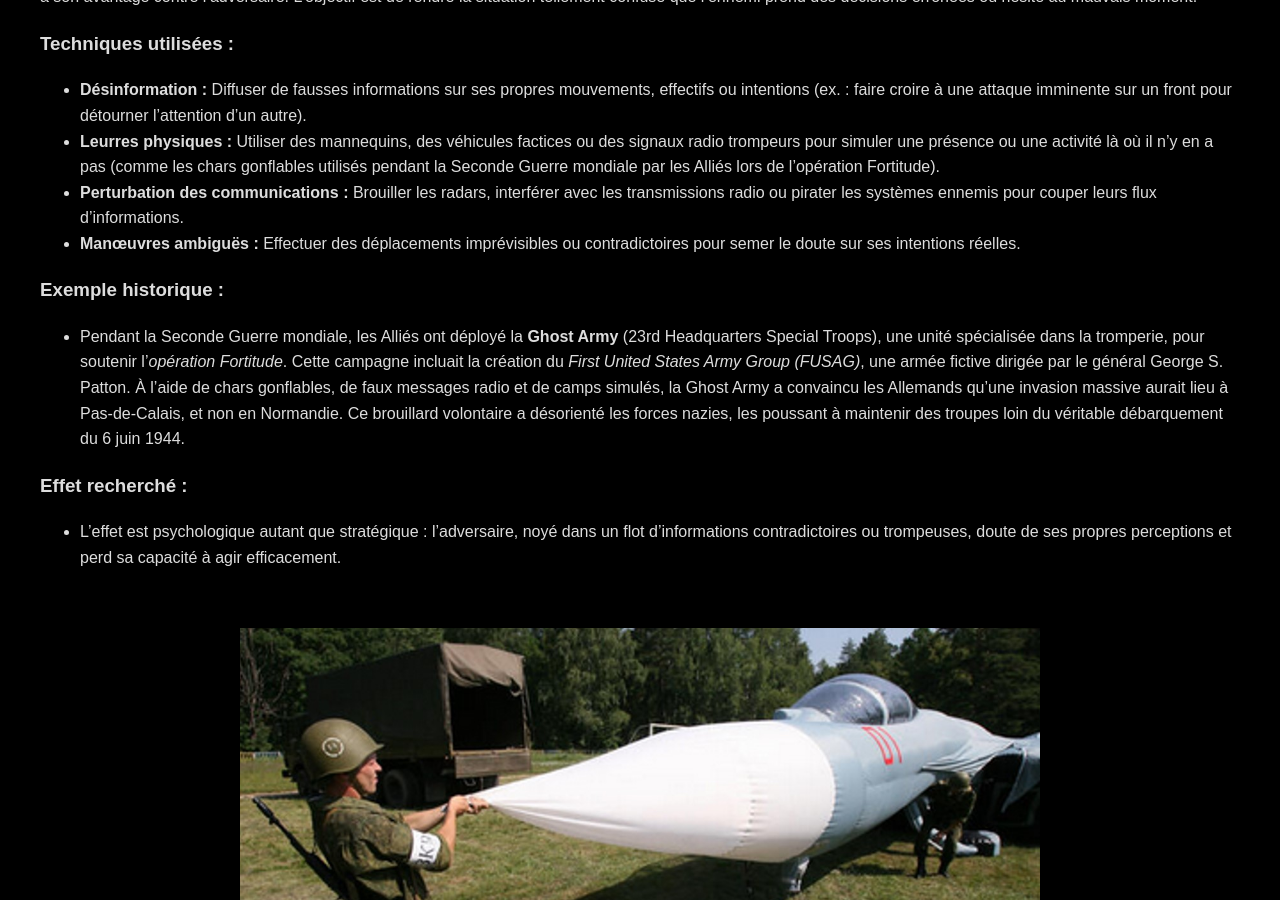
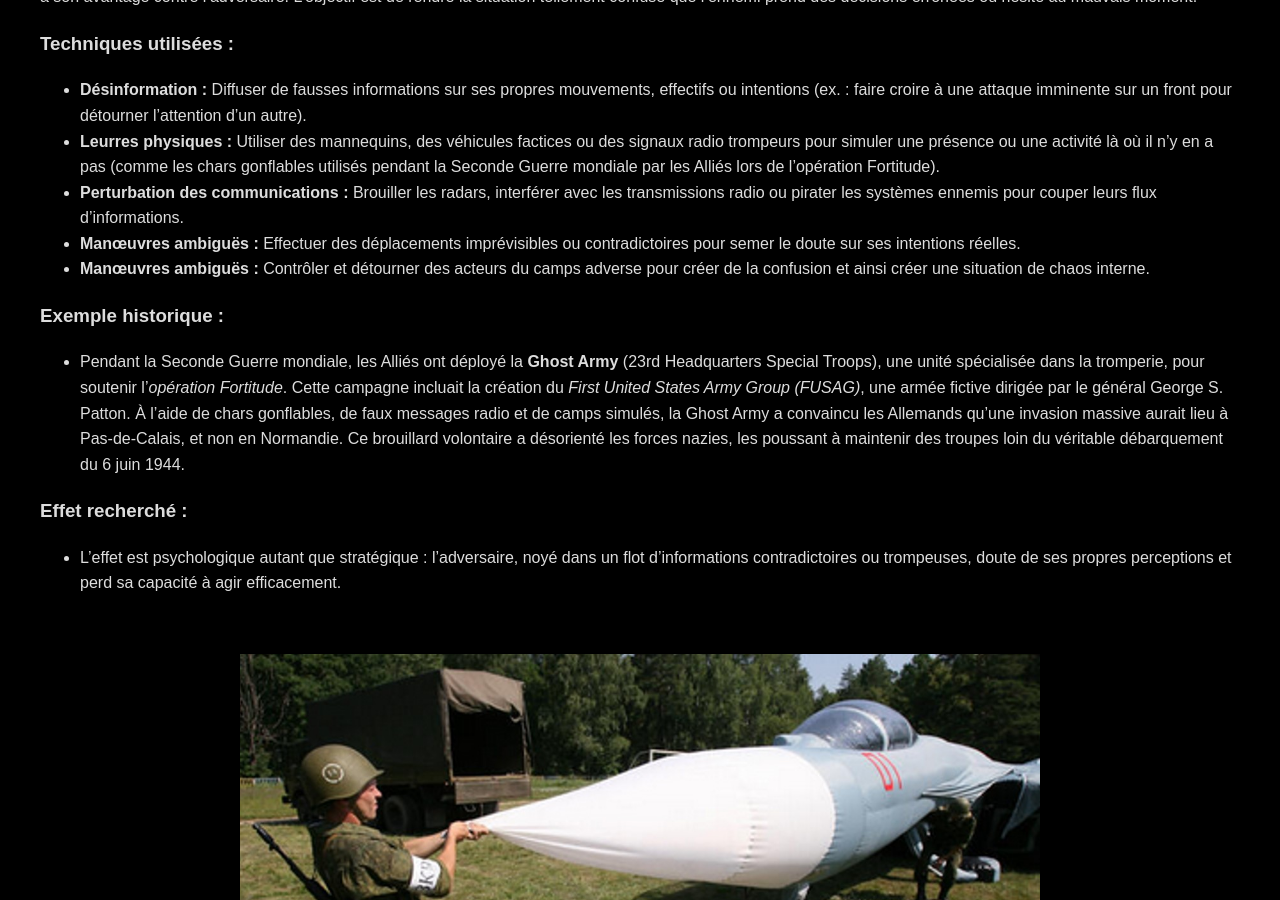
Before and after one commit to Anadema/Cognitive-Weaponization-Matrix, a Jekyll site: the page built from Techniques/01-Gaslighting.md, in a window 1280 px wide and 900 px high, scrolled down 1471 px. Built offline with Jekyll 4.4.1, drawn with Linux system fonts in a browser that asks for light colours.

Commit message:
Update 01-Gaslighting.md

```diff
--- a/Techniques/01-Gaslighting.md
+++ b/Techniques/01-Gaslighting.md
@@ -27,6 +27,7 @@ date: 2025-03-13
         <li><strong>Leurres physiques :</strong> Utiliser des mannequins, des véhicules factices ou des signaux radio trompeurs pour simuler une présence ou une activité là où il n’y en a pas (comme les chars gonflables utilisés pendant la Seconde Guerre mondiale par les Alliés lors de l’opération Fortitude).</li>
         <li><strong>Perturbation des communications :</strong> Brouiller les radars, interférer avec les transmissions radio ou pirater les systèmes ennemis pour couper leurs flux d’informations.</li>
         <li><strong>Manœuvres ambiguës :</strong> Effectuer des déplacements imprévisibles ou contradictoires pour semer le doute sur ses intentions réelles.</li>
+        <li><strong>Manœuvres ambiguës :</strong> Contrôler et détourner des acteurs du camps adverse pour créer de la confusion et ainsi créer une situation de chaos interne.</li>
     </ul>
     <h3>Exemple historique :</h3>
     <ul>
```
